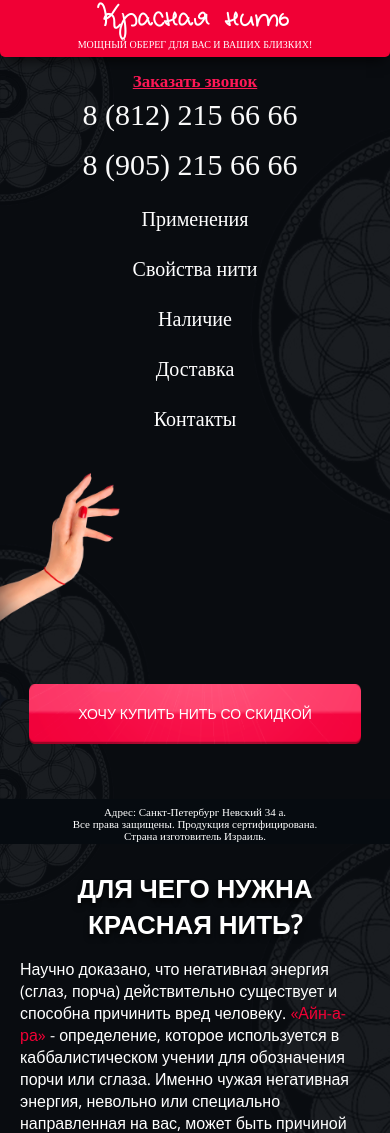
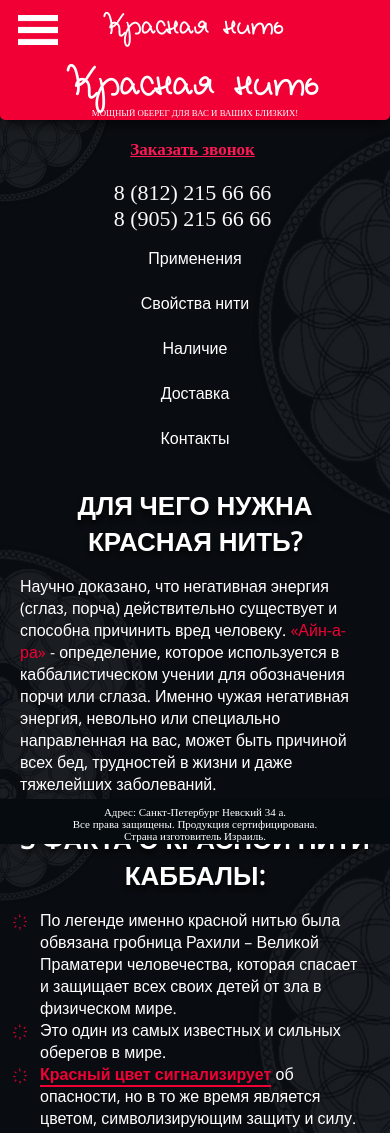
Before and after one commit to vizhukova/RedThread, a PHP site: page / in a window 390 px wide. Shown: the top 1133 px of the page. Run offline with PHP 8.4, Linux system fonts and the light colour scheme; style sheets or scripts are compiled from the project's sources; some libraries are stand-ins or nearby versions.

Commit message:
fix first page

```diff
--- a/index.html
+++ b/index.html
@@ -8,7 +8,7 @@
     <link rel="stylesheet" href="./css/stylesheet.css">
 </head>
 <body>
-    <div class="header">
+    <div class="header desktop-page">
         <span class="content-width">
             <div class="label">
             <div class="content">
@@ -46,7 +46,7 @@
         </span>
     </div>
 
-    <div class="header-up hidden">
+    <div class="header-up">
         <span class="header-up__label">Красная нить</span>
          <div class="menu hidden">
               <ul>
@@ -66,6 +66,32 @@
         <!-- Slides -->
         <div class="swiper-slide">
             <div class="slide slide1">
+
+                <div class="mobile">
+
+                     <div class="label">
+                        <div class="content">
+                            <span>Красная нить</span>
+                            <span>МОЩНЫЙ ОБЕРЕГ ДЛЯ ВАС И ВАШИХ БЛИЗКИХ!</span>
+                        </div>
+                     </div>
+
+                     <div class="phone">
+                        <p class="call get-call">Заказать звонок</p>
+                        <p>8 (812) 215 66 66</p>
+                        <p>8 (905) 215 66 66</p>
+                    </div>
+
+                     <div class="menu">
+                        <ul>
+                            <li data-num="2">Применения</li>
+                            <li data-num="3">Свойства нити</li>
+                            <li data-num="4">Наличие</li>
+                            <li data-num="5">Доставка</li>
+                            <li data-num="6">Контакты</li>
+                        </ul>
+                   </div>
+                </div>
 
                 <div class="desktop-page">
                     <div class="left-block">
--- a/js/main.js
+++ b/js/main.js
@@ -43,15 +43,16 @@ $(document).ready(function () {
       movingToCenter: onMovingToCenter
     });
 
+    SetMinHeightSlide();
+
     $(window).on('resize', function(e) {
-        var width = window.innerWidth;
+        SetMinHeightSlide();
+    });
 
-        if(width <= 800) {
-            $('.header').height(window.innerHeight);
-        } else {
-            $('.header').height(65);
-        }
-    });
+    function SetMinHeightSlide() {
+        var height = window.innerHeight;
+        $('.swiper-container').css('min-height', height - 55 + 'px');
+    }
 
     /**
      * carousel functions
@@ -131,6 +132,14 @@ $(document).ready(function () {
             $('#hand').addClass('hidden');
         }
 
+         if(window.innerWidth <= 800) {
+            if(index == 1 || index == 8) {
+                $('.header-up').addClass('hidden');
+            } else {
+                $('.header-up').removeClass('hidden');
+            }
+        }
+
         afterSlidePage();
     }
 
@@ -158,9 +167,11 @@ $(document).ready(function () {
          afterSlidePage();
 
         if(window.innerWidth <= 800) {
-            $('.header').css('display', 'none');
-            $('.header-up').removeClass('hidden');
-            $('body').addClass('overflow-no');
+            if(num == 1 || num == 8) {
+                $('.header-up').addClass('hidden');
+            } else {
+                $('.header-up').removeClass('hidden');
+            }
         }
     }
     /**
@@ -168,10 +179,7 @@ $(document).ready(function () {
      */
 
     function goToSlide1Mobile(e) {
-         $('.header').css('display', 'block');
          $('.header-up').addClass('hidden');
-         $('body').removeClass('overflow-no');
-
          if(mySwiper) mySwiper.slideTo(1);
 
          if(e) e.stopPropagation();
--- a/pages/index.html
+++ b/pages/index.html
@@ -8,7 +8,7 @@
     <link rel="stylesheet" href="./css/stylesheet.css">
 </head>
 <body>
-    <div class="header">
+    <div class="header desktop-page">
         <span class="content-width">
             <div class="label">
             <div class="content">
@@ -46,7 +46,7 @@
         </span>
     </div>
 
-    <div class="header-up hidden">
+    <div class="header-up">
         <span class="header-up__label">Красная нить</span>
          <div class="menu hidden">
               <ul>
--- a/scss/media_styles.scss
+++ b/scss/media_styles.scss
@@ -7,11 +7,11 @@
   }
 
   .slide1 {
-    margin: 0 15px;
+    //margin: 0 15px;
   }
 
   .slide {
-    margin: 0 4rem;
+    //margin: 0 4rem;
   }
 
   .slide1 {
@@ -83,7 +83,7 @@
     display: block;
   }
 
-  .header-up {
+  div.header-up {
     display: none;
   }
 
@@ -100,13 +100,16 @@
     background-image: url($res-url + 'slide1_background.png');
     background-color: #0f141c;
     background-size: 100%;
-    overflow: hidden;
 
     &+.swiper-container {
       overflow: hidden;
       height: auto;
     }
 
+  }
+
+  .header-up {
+    display: block;
   }
 
   .swiper-container {
--- a/scss/slide1.scss
+++ b/scss/slide1.scss
@@ -3,6 +3,126 @@
 // }
 
 .slide1 {
+
+  .mobile {
+    text-align: center;
+
+    .label {
+      background-color: $active-color;
+      width: 22%;
+      height: 110%;
+      border-radius: 0 0 5px 5px;
+      text-align: center;
+      position: relative;
+      float: left;
+      overflow: hidden;
+      -webkit-box-shadow: 0px 9px 12px -6px rgba(0, 0, 0, 0.75);
+      -moz-box-shadow: 0px 9px 12px -6px rgba(0, 0, 0, 0.75);
+      box-shadow: 0px 9px 12px -6px rgba(0, 0, 0, 0.75);
+      height: 60px;
+      width: calc(100% + 40px);
+      margin-left: -20px;
+
+      .content {
+        position: absolute;
+        top: 0;
+        bottom: 0;
+        left: 0;
+        right: 0;
+        height: 75%;
+        padding: 3%;
+
+        span:first-child {
+          font-family: Chickpeas;
+          font-weight: 600;
+          font-size: 2.1rem;
+          display: block;
+          line-height: 17px;
+          margin-top: 6px;
+        }
+        span:last-child {
+          width: 299px;
+          font-family: OpenSans;
+          font-size: 0.44rem;
+        }
+      }
+    }
+
+    .phone {
+    color: #fafafa;
+    font-family: OpenSans;
+    font-weight: 400;
+    text-align: center;
+    font-size: 1.1rem;
+    padding: 0.2rem 5px 0.2rem 0;
+    p {
+      margin: 0;
+
+      &:first-child {
+        color: #ff1856;
+        font-size: 0.85rem;
+        font-weight: 700;
+        text-decoration: underline;
+        line-height: 3rem;
+      }
+    }
+  }
+
+     .menu {
+      display: inline-block;
+      width: 60%;
+      font-size: 1.1rem;
+      z-index: 1;
+
+      ul {
+        list-style: none;
+        margin: 0;
+        width: 100%;
+        box-sizing: border-box;
+        text-align: center;
+        padding: 0;
+
+        li {
+            display: block;
+            vertical-align: middle;
+            position: relative;
+            line-height: 45px !important;
+            font-size: 16px;
+
+          ///TODO посчитать line-height в %
+          line-height: $header-height;
+
+          &:hover {
+            color: $active-color;
+            border-bottom: solid 1px $active-color;
+          }
+
+          &:last-child {
+            padding-right: 0;
+
+            &.active {
+              &:after {
+                right: 0;
+              }
+            }
+          }
+
+          &.active {
+            color: $active-color;
+            &:after {
+              content: "";
+              border-bottom: solid 3px #f00035;
+              position: absolute;
+              bottom: 0;
+              left: 0;
+              right: 23%;
+            }
+          }
+
+        }
+      }
+    }
+  }
 
   .left-block {
     display: inline-block;
--- a/scss/stylesheet.scss
+++ b/scss/stylesheet.scss
@@ -212,6 +212,7 @@ body {
   background-repeat: no-repeat;
   background-position: 5% 50%;
   text-align: center;
+  display: none;
 
   &>span {
     font-family: Chickpeas;
```
Also changed, not shown: pages/slide1.html (+26 -0 lines), res/2-layers.png (added).
